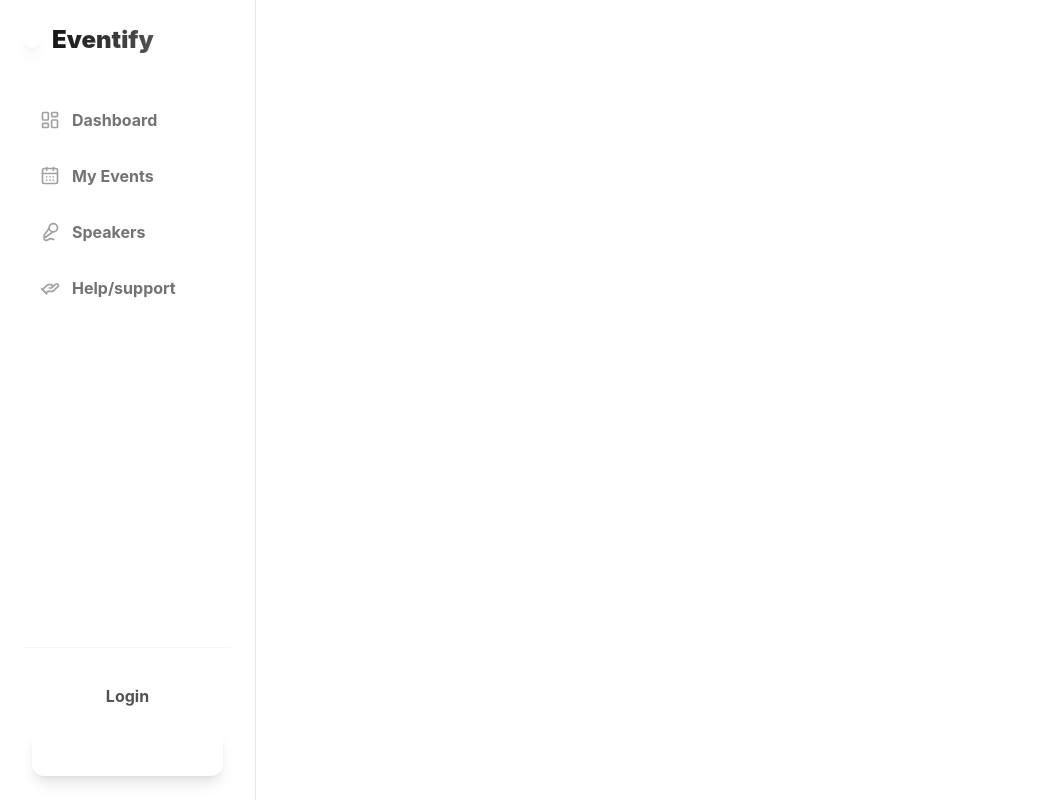
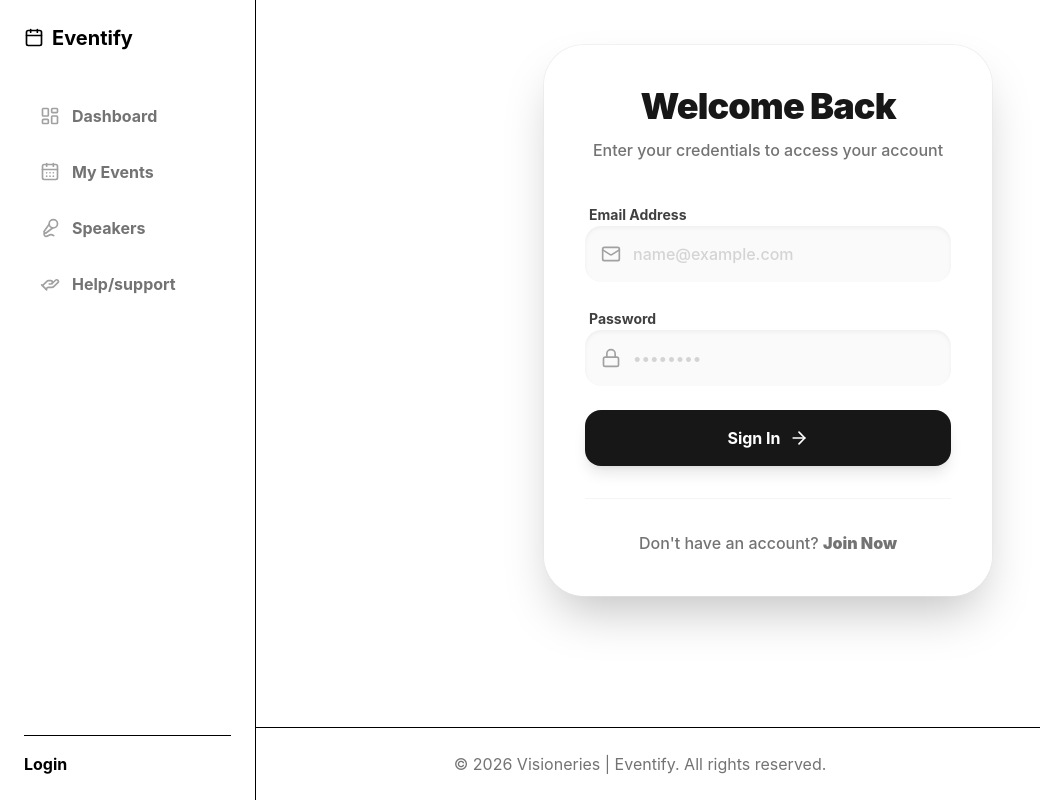
Before and after one commit to AnjulAryal/Event-Management-System, a React (Vite) app in the folder client/: page /login in a window 1280 px wide. Shown: the whole page, without its empty margins (0-1040 px from the left). Built offline with nearby package versions, Linux system fonts and the light colour scheme.

Commit message:
added footer and routes components

```diff
--- a/client/src/App.jsx
+++ b/client/src/App.jsx
@@ -1,11 +1,35 @@
-import { useState } from 'react'
-import Navbar from './components/Navbar'
+import Navbar from './components/Navbar';
+import Footer from './components/footer';
+import Login from './pages/Login';
+import { BrowserRouter as Router, Routes, Route } from 'react-router-dom';
+
 function App() {
   return (
-    <>
-      <Navbar />
-    </>
-  )
+    <Router>
+      <div className="flex flex-col min-h-screen">
+
+        {/* Navbar */}
+        <Navbar />
+
+        {/* Main Content */}
+        <main className="flex-grow md:ml-64 pt-16 md:pt-0 px-4 pb-10">
+          <Routes>
+            <Route path="/" element={<h1>Events Page</h1>} />
+            <Route path="/dashboard" element={<h1>Dashboard Page</h1>} />
+            <Route path="/my-events" element={<h1>My Events Only</h1>} />
+            <Route path="/register" element={<h1>Register Page</h1>} />
+            <Route path="/speakers" element={<h1>Speaker Page</h1>} />
+            <Route path="/help" element={<h1>Help/support Page</h1>} />
+            <Route path="/login" element={<Login />} />
+          </Routes>
+        </main>
+
+        {/* Footer */}
+        <Footer />
+
+      </div>
+    </Router>
+  );
 }
 
-export default App
+export default App;
--- /dev/null
+++ b/client/src/components/Footer.jsx
@@ -0,0 +1,11 @@
+const Footer = () => {
+    return (
+        <footer className="bg-white border-t py-6 mt-auto">
+            <div className="container mx-auto px-4 text-center text-neutral-500">
+                <p>&copy; {new Date().getFullYear()} Visioneries | Eventify. All rights reserved.</p>
+            </div>
+        </footer>
+    );
+};
+
+export default Footer;
--- a/client/src/components/Navbar.jsx
+++ b/client/src/components/Navbar.jsx
@@ -1,112 +1,134 @@
+import { useState } from 'react';
 import { Link, useLocation } from 'react-router-dom';
-import { Calendar, Plus, LogOut, Ticket, Compass, LayoutDashboard, CalendarDays, MicVocal, HandHelping } from 'lucide-react';
+import {
+    Calendar,
+    LogOut,
+    CalendarDays,
+    MicVocal,
+    LayoutDashboard,
+    HandHelping,
+    Menu,
+    X,
+} from 'lucide-react';
+
+// Dummy state
 let isAdmin = true;
-let user = false
+let user = false;
+
+// Nav config
+const navItems = [
+    { path: '/dashboard', label: 'Dashboard', icon: LayoutDashboard },
+    { path: '/my-events', label: 'My Events', icon: CalendarDays },
+    { path: '/speakers', label: 'Speakers', icon: MicVocal },
+    { path: '/help', label: 'Help/support', icon: HandHelping, adminOnly: true },
+];
+
 const Navbar = () => {
+    const location = useLocation();
+    const [isOpen, setIsOpen] = useState(false);
 
-    const isActive = (path) => location.pathname === path; // Replace with actual admin check logic
-    const navLinkClass = (path) => `
-        flex items-center space-x-3 px-4 py-3 rounded-xl transition-all duration-200 group
-        ${isActive(path)
-            ? 'bg-primary-600 text-white shadow-lg shadow-primary-600/20'
-            : 'text-neutral-500 hover:bg-neutral-100 hover:text-primary-600'}
-    `;
+    const isActive = (path) => location.pathname === path;
+
+    // Class for link
+    const navLinkClass = (path) =>
+        `flex items-center space-x-3 px-4 py-3 rounded-xl transition-colors duration-200 ${isActive(path)
+            ? 'bg-primary-600 text-black'
+            : 'text-neutral-500 hover:bg-neutral-100 hover:text-primary-600'
+        }`;
+
+    const iconClass = (path) =>
+        `w-5 h-5 ${isActive(path) ? 'text-black' : 'text-neutral-400 group-hover:text-primary-600'
+        }`;
+
+    const textClass = (path) => (isActive(path) ? 'text-black font-bold' : 'font-bold');
 
     return (
         <>
             {/* Mobile Top Bar */}
-            <nav className="md:hidden fixed top-0 left-0 right-0 bg-white/80 backdrop-blur-md border-b border-neutral-200 z-50 px-4 h-16 flex items-center justify-between">
+            <nav className="md:hidden fixed top-0 left-0 right-0 bg-white border-b z-50 px-4 h-16 flex items-center justify-between">
+                <button onClick={() => setIsOpen(true)}>
+                    <Menu className="w-6 h-6 text-neutral-700" />
+                </button>
+
                 <Link to="/" className="flex items-center space-x-2">
-                    <div className="bg-primary-600 p-1.5 rounded-lg">
-                        <Calendar className="w-5 h-5 text-white" />
-                    </div>
-                    <span className="text-xl font-black text-neutral-900">Eventify</span>
+                    <Calendar className="w-5 h-5 text-primary-600" />
+                    <span className="font-bold">Eventify</span>
                 </Link>
 
-                <div className="flex items-center space-x-2">
-                    <Link to="/my-events" className="p-2 text-neutral-500 hover:text-primary-600">
-                        <CalendarDays className="w-5 h-5" />
-                    </Link>
-                    <Link to="/login" className="text-sm font-bold text-primary-600 px-3 py-1.5 rounded-lg hover:bg-primary-50">
-                        Login
-                    </Link>
-                </div>
+                <div />
             </nav>
 
+            {/* Mobile Overlay */}
+            {isOpen && (
+                <div
+                    className="fixed inset-0 bg-black/40 z-40 md:hidden"
+                    onClick={() => setIsOpen(false)}
+                />
+            )}
+
+            {/* Mobile Sidebar */}
+            <div
+                className={`fixed top-0 left-0 h-full w-64 bg-white z-50 transform transition-transform duration-300 md:hidden ${isOpen ? 'translate-x-0' : '-translate-x-full'
+                    }`}
+            >
+                <div className="flex items-center justify-between p-4 border-b">
+                    <span className="font-bold text-lg">Menu</span>
+                    <button onClick={() => setIsOpen(false)}>
+                        <X className="w-6 h-6" />
+                    </button>
+                </div>
+
+                <div className="p-4 space-y-2">
+                    {navItems.map((item) => {
+                        if (item.adminOnly && !isAdmin) return null;
+                        const Icon = item.icon;
+
+                        return (
+                            <Link
+                                key={item.path}
+                                to={item.path}
+                                onClick={() => setIsOpen(false)}
+                                className={navLinkClass(item.path)}
+                            >
+                                <Icon className={iconClass(item.path)} />
+                                <span className={textClass(item.path)}>{item.label}</span>
+                            </Link>
+                        );
+                    })}
+                </div>
+            </div>
+
             {/* Desktop Sidebar */}
-            <nav className="fixed left-0 top-0 h-screen w-64 bg-white border-r border-neutral-200 z-50 flex flex-col p-6 hidden md:flex">
-                {/* Logo Section */}
-                <Link to="/" className="flex items-center space-x-3 mb-10">
-                    <div className="bg-primary-600 p-2 rounded-xl shadow-lg shadow-primary-600/20">
-                    </div>
-                    <span className="text-2xl font-black bg-gradient-to-r from-neutral-900 to-neutral-600 bg-clip-text text-transparent">
-                        Eventify
-                    </span>
+            <nav className="fixed left-0 top-0 h-screen w-64 bg-white border-r z-50 hidden md:flex flex-col p-6">
+                <Link to="/" className="flex items-center space-x-2 mb-10">
+                    <Calendar className="w-5 h-5 text-primary-600" />
+                    <span className="text-xl font-bold">Eventify</span>
                 </Link>
 
-                {/* Navigation Links */}
                 <div className="flex-grow space-y-2">
-                    <>
-                        <Link to="/dashboard" className={navLinkClass('/my-events')}>
-                            <LayoutDashboard className={`w-5 h-5 ${isActive('/my-events') ? 'text-white' : 'text-neutral-400 group-hover:text-primary-600'}`} />
-                            <span className="font-bold">Dashboard</span>
-                        </Link>
+                    {navItems.map((item) => {
+                        if (item.adminOnly && !isAdmin) return null;
+                        const Icon = item.icon;
 
-                        <Link to="/my-events" className={navLinkClass('/my-events')}>
-                            <CalendarDays className={`w-5 h-5 ${isActive('/my-events') ? 'text-white' : 'text-neutral-400 group-hover:text-primary-600'}`} />
-                            <span className="font-bold">My Events</span>
-                        </Link>
-
-                        <Link to="/speakers" className={navLinkClass('/my-events')}>
-                            <MicVocal className={`w-5 h-5 ${isActive('/my-events') ? 'text-white' : 'text-neutral-400 group-hover:text-primary-600'}`} />
-                            <span className="font-bold">Speakers</span>
-                        </Link>
-
-                        {isAdmin && (
-                            <Link to="/add" className={navLinkClass('/add')}>
-                                <HandHelping className={`w-5 h-5 ${isActive('/add') ? 'text-white' : 'text-neutral-400 group-hover:text-primary-600'}`} />
-                                <span className="font-bold">Help/support</span>
+                        return (
+                            <Link key={item.path} to={item.path} className={navLinkClass(item.path)}>
+                                <Icon className={iconClass(item.path)} />
+                                <span className={textClass(item.path)}>{item.label}</span>
                             </Link>
-                        )}
-                    </>
+                        );
+                    })}
                 </div>
 
-                {/* Bottom Section */}
-                <div className="mt-auto pt-6 border-t border-neutral-100 space-y-2">
+                <div className="mt-auto pt-4 border-t">
                     {user ? (
-                        <>
-                            <div className="flex items-center space-x-3 px-4 py-3 mb-2">
-                                <div className="w-10 h-10 rounded-full bg-neutral-100 flex items-center justify-center font-bold text-neutral-600">
-                                    {user.name?.[0]?.toUpperCase() || 'U'}
-                                </div>
-                                <div className="overflow-hidden">
-                                    <p className="text-sm font-bold truncate">{user.name || 'User'}</p>
-                                    <p className="text-xs text-neutral-400 truncate">{user.email}</p>
-                                </div>
-                            </div>
-                            <button
-                                onClick={logout}
-                                className="w-full flex items-center space-x-3 text-red-500 hover:text-red-600 font-bold px-4 py-3 rounded-xl hover:bg-red-50 transition-all font-bold"
-                            >
-                                <LogOut className="w-5 h-5" />
-                                <span>Logout</span>
-                            </button>
-                        </>
+                        <button className="flex items-center space-x-2 text-red-500">
+                            <LogOut />
+                            <span>Logout</span>
+                        </button>
                     ) : (
-                        <div className="space-y-2 px-2">
-                            <Link
-                                to="/login"
-                                className="block w-full text-center text-neutral-600 hover:text-primary-600 font-bold py-3 rounded-xl hover:bg-neutral-50 transition-all"
-                            >
-                                Login
-                            </Link>
-                            <Link
-                                to="/register"
-                                className="block w-full text-center bg-primary-600 text-white py-3 rounded-xl hover:bg-primary-700 transition-all shadow-lg shadow-primary-600/20 font-bold"
-                            >
-                                Join Now
-                            </Link>
-                        </div>
+                        <Link to="/login" className="text-primary-600 font-bold">
+                            Login
+                        </Link>
                     )}
                 </div>
             </nav>
--- a/client/src/main.jsx
+++ b/client/src/main.jsx
@@ -1,13 +1,11 @@
 import { StrictMode } from 'react'
 import { createRoot } from 'react-dom/client'
 import App from './App.jsx'
-import { BrowserRouter } from "react-router-dom";
 import './index.css'
+import { BrowserRouter } from 'react-router-dom';
 
 createRoot(document.getElementById('root')).render(
   <StrictMode>
-    <BrowserRouter>
-      <App />
-    </BrowserRouter>
-  </StrictMode>,
-)
+    <App />
+  </StrictMode>
+);
--- /dev/null
+++ b/client/src/pages/Login.jsx
@@ -0,0 +1,82 @@
+import { useState } from 'react';
+import { useNavigate, Link } from 'react-router-dom';
+import { Mail, Lock, Loader2, ArrowRight } from 'lucide-react';
+
+const Login = () => {
+    const [email, setEmail] = useState('');
+    const [password, setPassword] = useState('');
+    const [isSubmitting, setIsSubmitting] = useState(false);
+    return (
+        <div className="min-h-[80vh] flex items-center justify-center px-4">
+            <div className="max-w-md w-full animate-in fade-in slide-in-from-bottom-8 duration-700">
+                <div className="bg-white/80 backdrop-blur-2xl p-10 rounded-[2.5rem] shadow-2xl shadow-primary-500/10 border border-white relative overflow-hidden ring-1 ring-neutral-200/50">
+                    {/* Decorative Elements */}
+                    <div className="absolute top-0 right-0 w-32 h-32 bg-primary-100 rounded-full blur-3xl -mr-16 -mt-16 opacity-50"></div>
+                    <div className="absolute bottom-0 left-0 w-32 h-32 bg-primary-50 rounded-full blur-3xl -ml-16 -mb-16 opacity-50"></div>
+
+                    <div className="relative text-center mb-10">
+                        <h1 className="text-4xl font-black text-neutral-900 mb-3 tracking-tight">Welcome Back</h1>
+                        <p className="text-neutral-500 font-medium">Enter your credentials to access your account</p>
+                    </div>
+
+                    <form className="space-y-6 relative">
+                        <div className="space-y-2">
+                            <label className="text-sm font-bold text-neutral-700 ml-1">Email Address</label>
+                            <div className="relative group">
+                                <Mail className="absolute left-4 top-1/2 -translate-y-1/2 text-neutral-400 group-focus-within:text-primary-500 transition-colors w-5 h-5" />
+                                <input
+                                    type="email"
+                                    required
+                                    className="w-full pl-12 pr-4 py-4 bg-neutral-50 rounded-2xl border-none focus:ring-2 focus:ring-primary-100 outline-none transition-all font-medium text-neutral-900 placeholder:text-neutral-300 shadow-inner"
+                                    placeholder="name@example.com"
+                                    value={email}
+                                    onChange={(e) => setEmail(e.target.value)}
+                                />
+                            </div>
+                        </div>
+
+                        <div className="space-y-2">
+                            <label className="text-sm font-bold text-neutral-700 ml-1">Password</label>
+                            <div className="relative group">
+                                <Lock className="absolute left-4 top-1/2 -translate-y-1/2 text-neutral-400 group-focus-within:text-primary-500 transition-colors w-5 h-5" />
+                                <input
+                                    type="password"
+                                    required
+                                    className="w-full pl-12 pr-4 py-4 bg-neutral-50 rounded-2xl border-none focus:ring-2 focus:ring-primary-100 outline-none transition-all font-medium text-neutral-900 placeholder:text-neutral-300 shadow-inner"
+                                    placeholder="••••••••"
+                                    value={password}
+                                    onChange={(e) => setPassword(e.target.value)}
+                                />
+                            </div>
+                        </div>
+
+                        <button
+                            disabled={isSubmitting}
+                            className="w-full py-4 bg-neutral-900 hover:bg-primary-600 text-white font-bold rounded-2xl transition-all duration-300 shadow-lg shadow-neutral-900/10 hover:shadow-primary-600/30 flex items-center justify-center space-x-2 disabled:opacity-70 disabled:cursor-not-allowed group active:scale-[0.98]"
+                        >
+                            {isSubmitting ? (
+                                <Loader2 className="w-5 h-5 animate-spin" />
+                            ) : (
+                                <>
+                                    <span>Sign In</span>
+                                    <ArrowRight className="w-5 h-5 group-hover:translate-x-1 transition-transform" />
+                                </>
+                            )}
+                        </button>
+                    </form>
+
+                    <div className="mt-8 text-center relative pt-8 border-t border-neutral-100">
+                        <p className="text-neutral-500 font-medium">
+                            Don't have an account?{' '}
+                            <Link to="/register" className="text-primary-600 font-black hover:underline underline-offset-4">
+                                Join Now
+                            </Link>
+                        </p>
+                    </div>
+                </div>
+            </div>
+        </div>
+    );
+};
+
+export default Login;
```
